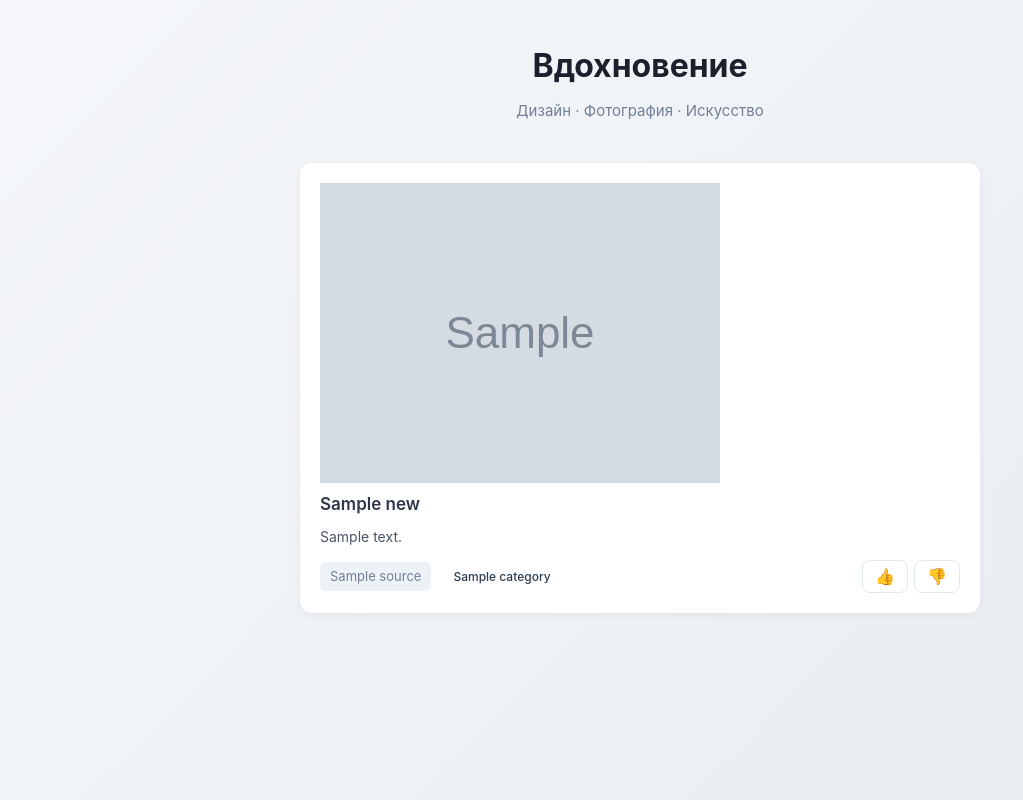
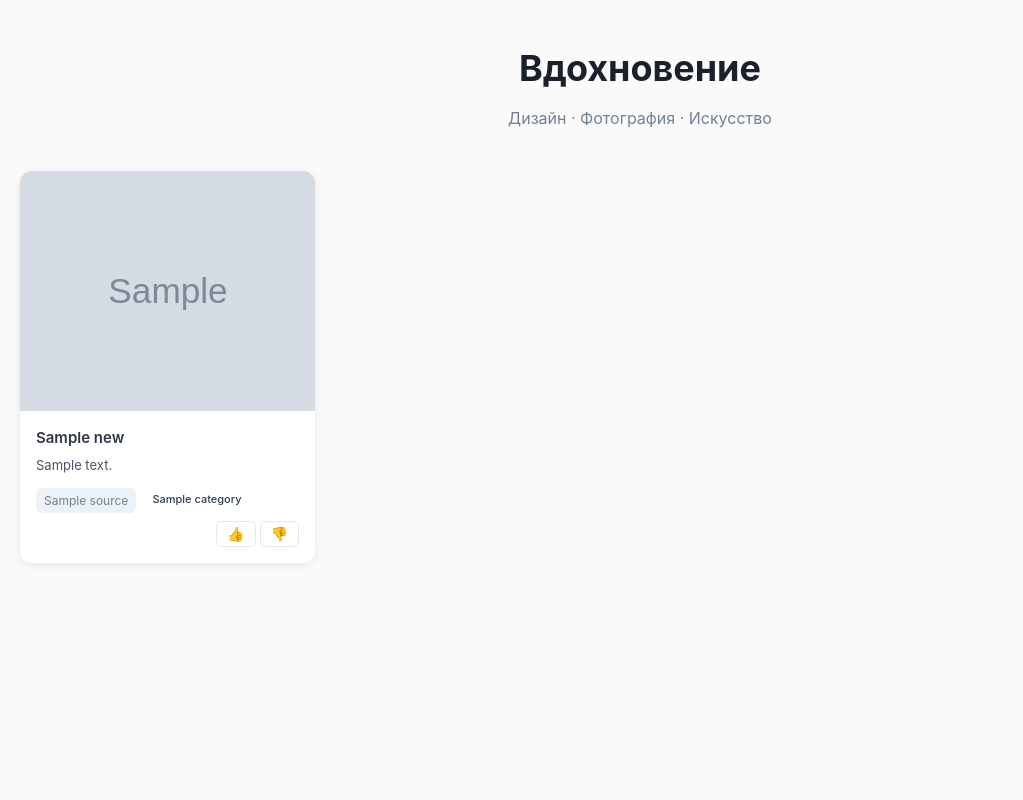
Before and after one commit to sb323364-hue/news-site, a Python web app: template templates/index.html in a window 1280 px wide. Shown: the whole page, without its empty margins (0-1023 px from the left). Run offline with Jinja, Linux system fonts and the light colour scheme; the template is opened without the code that fills it: most values are stand-ins (such as "Sample title", 1, 10 or a date in 2020); grey boxes marked "Sample" are stand-in pictures.

Commit message:
Update style.css

```diff
--- a/static/style.css
+++ b/static/style.css
@@ -2,14 +2,14 @@
 
 body {
     font-family: -apple-system, BlinkMacSystemFont, "Segoe UI", Roboto, sans-serif;
-    background: linear-gradient(135deg, #f5f7fa 0%, #e8ecf1 100%);
+    background: #fafafa;
     color: #2c3e50;
     line-height: 1.6;
     min-height: 100vh;
 }
 
 .container {
-    max-width: 720px;
+    max-width: 1400px;
     margin: 0 auto;
     padding: 40px 20px;
 }
@@ -20,7 +20,7 @@ header {
 }
 
 h1 {
-    font-size: 32px;
+    font-size: 36px;
     font-weight: 700;
     color: #1a202c;
     margin-bottom: 8px;
@@ -28,30 +28,47 @@ h1 {
 
 .sub {
     color: #718096;
-    font-size: 15px;
+    font-size: 16px;
+}
+
+.grid {
+    display: grid;
+    grid-template-columns: repeat(auto-fill, minmax(280px, 1fr));
+    gap: 20px;
 }
 
 .card {
     background: #fff;
     border-radius: 12px;
-    padding: 20px;
-    margin-bottom: 16px;
-    box-shadow: 0 2px 8px rgba(0,0,0,0.06);
+    overflow: hidden;
+    box-shadow: 0 2px 8px rgba(0,0,0,0.08);
     transition: transform 0.2s, box-shadow 0.2s;
 }
 
 .card:hover {
-    transform: translateY(-2px);
-    box-shadow: 0 4px 16px rgba(0,0,0,0.1);
+    transform: translateY(-4px);
+    box-shadow: 0 8px 24px rgba(0,0,0,0.12);
+}
+
+.card img {
+    width: 100%;
+    height: 240px;
+    object-fit: cover;
+    display: block;
+}
+
+.card-content {
+    padding: 16px;
 }
 
 .title {
     color: #2d3748;
     text-decoration: none;
     font-weight: 600;
-    font-size: 17px;
+    font-size: 15px;
     display: block;
     margin-bottom: 8px;
+    line-height: 1.4;
 }
 
 .title:hover {
@@ -60,43 +77,66 @@ h1 {
 
 .summary {
     color: #4a5568;
-    font-size: 14px;
+    font-size: 13px;
     margin-bottom: 12px;
+    line-height: 1.5;
 }
 
 .meta {
     display: flex;
     align-items: center;
-    gap: 12px;
+    gap: 8px;
     flex-wrap: wrap;
 }
 
 .src {
-    font-size: 13px;
+    font-size: 12px;
     color: #718096;
-    padding: 4px 10px;
+    padding: 3px 8px;
     background: #edf2f7;
     border-radius: 6px;
 }
 
+.category {
+    font-size: 11px;
+    padding: 3px 8px;
+    border-radius: 6px;
+    font-weight: 500;
+}
+
+.category.design {
+    background: #bee3f8;
+    color: #2c5282;
+}
+
+.category.photography {
+    background: #feebc8;
+    color: #7c2d12;
+}
+
+.category.art {
+    background: #fbb6ce;
+    color: #702459;
+}
+
 .actions {
     display: flex;
-    gap: 6px;
+    gap: 4px;
     margin-left: auto;
 }
 
 .btn {
     background: #fff;
     border: 1.5px solid #e2e8f0;
-    border-radius: 8px;
-    padding: 6px 12px;
+    border-radius: 6px;
+    padding: 4px 10px;
     cursor: pointer;
-    font-size: 16px;
+    font-size: 14px;
     transition: all 0.2s;
 }
 
 .btn:hover {
-    transform: scale(1.1);
+    transform: scale(1.15);
 }
 
 .btn.up:hover {
@@ -110,10 +150,10 @@ h1 {
 }
 
 .tag {
-    font-size: 12px;
-    padding: 4px 10px;
+    font-size: 11px;
+    padding: 3px 8px;
     border-radius: 6px;
-    font-weight: 500;
+    font-weight: 600;
 }
 
 .tag.good {
@@ -126,30 +166,20 @@ h1 {
     color: #742a2a;
 }
 
-.category {
-    font-size: 12px;
-    padding: 4px 10px;
-    border-radius: 6px;
-    font-weight: 500;
-}
-
-.category.programming {
-    background: #bee3f8;
-    color: #2c5282;
-}
-
-.category.projects {
-    background: #feebc8;
-    color: #7c2d12;
-}
-
-.category.art {
-    background: #fbb6ce;
-    color: #702459;
-}
-
 .empty {
     text-align: center;
     padding: 60px 20px;
     color: #a0aec0;
+    grid-column: 1 / -1;
 }
+
+@media (max-width: 768px) {
+    .grid {
+        grid-template-columns: repeat(auto-fill, minmax(240px, 1fr));
+        gap: 16px;
+    }
+
+    .card img {
+        height: 200px;
+    }
+}
```
